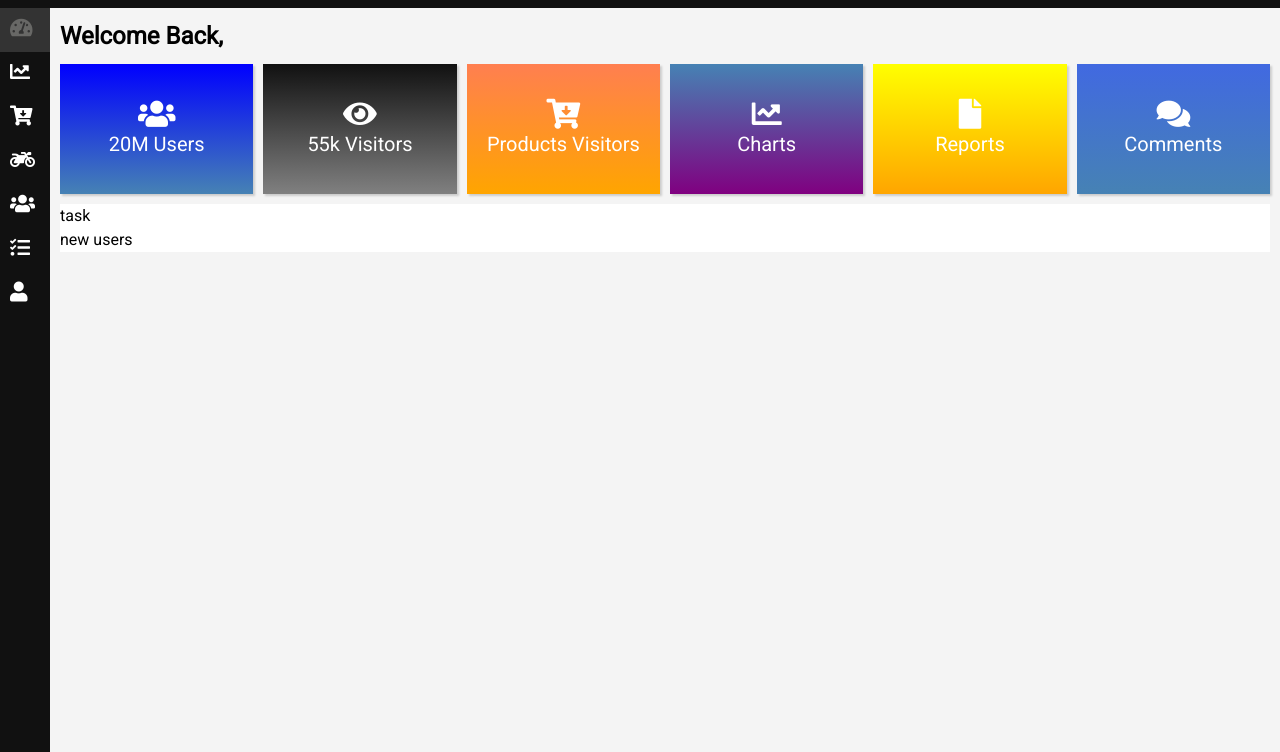
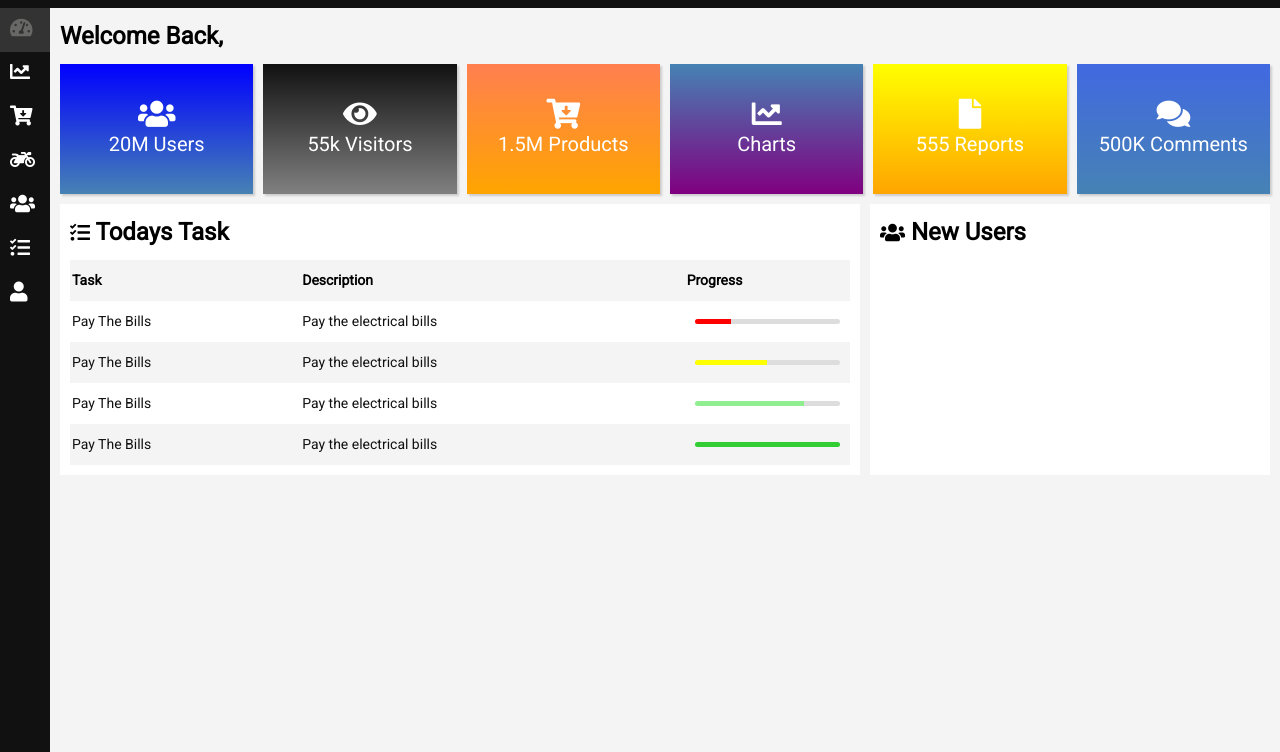
Before and after one commit to RaufAl-hassan/dashboard.github.io, a plain HTML site: page index.html in a window 1280 px wide. Shown: the part 48-800 px from the top of the page. Drawn offline with Linux system fonts and the light colour scheme.

Commit message:
created todays task section

```diff
--- a/css/app.css
+++ b/css/app.css
@@ -29,10 +29,10 @@
   font-size: 3rem !important;
 }
 
-
 .task-new-users {
   display: grid;
-
+  grid-template-columns: 8fr 4fr;
+  grid-gap: 1rem;
 }
 
 @media (max-width: 76.8rem) {
@@ -62,6 +62,17 @@
   .main-main .main-main-content .shop-details-content article i {
     font-size: 2.5rem !important;
   }
+
+  .task-new-users {
+    display: grid;
+    grid-template-columns: 1fr;
+    grid-gap: 1rem;
+  }
+
+  .task-new-users .new-users  {
+
+  }
 }
 
-@media only screen and (max-width: 30rem) {}
+@media only screen and (max-width: 30rem) {
+}
--- a/css/utility.css
+++ b/css/utility.css
@@ -23,6 +23,7 @@ body {
   font: normal 1.6rem/1.5 "Roboto", sans-serif;
   background: var(--lightColor);
   width: 100vw;
+  overflow-x: hidden;
 }
 
 ul {
@@ -32,6 +33,10 @@ ul {
 a {
   text-decoration: none;
   color: var(--blackColor);
+}
+
+img {
+  width: 100%;
 }
 
 .main-header {
@@ -83,7 +88,7 @@ a {
   overflow: hidden;
 }
 
-.main-navbar .right-nav-item>.profile {
+.main-navbar .right-nav-item > .profile {
   /* background: var(--lightColor); */
   padding: 0.5rem 1rem;
   border-radius: 1.6rem;
@@ -97,7 +102,7 @@ a {
   display: none;
 }
 
-.main-navbar .right-nav-item li:hover>ul {
+.main-navbar .right-nav-item li:hover > ul {
   display: block;
 }
 
@@ -110,7 +115,6 @@ a {
   background: #111;
   z-index: 1000;
   color: var(--whiteColor);
-
 }
 
 .main-aside a {
@@ -127,7 +131,6 @@ a {
   width: 20rem;
 }
 
-
 .main-aside ul li span {
   transition: opacity 1s linear;
   display: none;
@@ -139,16 +142,16 @@ a {
   opacity: 1;
 }
 
-.main-aside ul li>ul {
+.main-aside ul li > ul {
   display: none;
 }
 
-.main-aside-animate ul li>ul {
+.main-aside-animate ul li > ul {
   margin-left: 1.5rem;
   display: none;
 }
 
-.main-aside ul li ul>li {
+.main-aside ul li ul > li {
   padding: 0.5rem 0;
 }
 
@@ -165,8 +168,6 @@ a {
   background: var(--blackColor) !important;
   padding: 1rem 2rem !important;
 }
-
-
 
 .d-flex {
   display: flex;
@@ -224,7 +225,6 @@ a {
   display: none;
 }
 
-
 .bg-purple {
   background: linear-gradient(steelblue, purple) !important;
   color: #fff;
@@ -255,7 +255,6 @@ a {
   color: #fff;
 }
 
-
 .active {
   background: #333;
 }
@@ -264,27 +263,96 @@ a {
   color: #686866;
 }
 
+.table {
+  margin: 0;
+  padding: 0;
+  border-collapse: collapse;
+  font-size: 1.4rem;
+  width: 100%;
+  overflow: hidden;
+}
 
+.table thead > tr {
+  background: var(--lightColor);
+  text-align: left;
+}
+
+.table th {
+  font-weight: bold;
+}
+
+.table th,
+.table td {
+  padding: 1rem 0.2rem;
+}
+
+.table tr:nth-child(even) {
+  background: var(--lightColor);
+}
+
+.table tbody tr:hover {
+  background: #ccc;
+}
+
+.table td a {
+  display: block;
+}
 
 .card {
   background: var(--whiteColor);
   height: 100%;
+  border-radius: 0.2rem 0.2rem 0.2rem #ccc;
+}
+
+/* progress */
+.progress {
+  width: 90%;
+  margin: 0 auto;
+  height: 0.5rem;
+  border-radius: 1.6rem;
+  background: #ddd;
+}
+
+.load-25 {
+  background: linear-gradient(to right, red 25%, #ddd 25%, #ddd);
+}
+.load-50 {
+  background: linear-gradient(to right, yellow 50%, #ddd 50%, #ddd);
+}
+.load-75 {
+  background: linear-gradient(to right, lightgreen 75%, #ddd 75%, #ddd);
+}
+.load-100 {
+  background: linear-gradient(to right, limegreen 100%, #ddd 100%);
+}
+
+.list-group {
+}
+
+.width-5 {
+  width: 2.5rem !important;
+}
+
+.d-none {
+  display: none;
 }
 
 @media (max-width: 76.8rem) {
-
-  .d-none {
+  .d-sm-none {
     display: none;
   }
 
   .d-block {
     display: block;
   }
-
 }
 
 @media only screen and (max-width: 30rem) {
   html {
     font-size: 7px;
   }
+
+  .d-xs-none {
+    display: none;
+  }
 }
--- a/index.html
+++ b/index.html
@@ -1,11 +1,13 @@
 <!DOCTYPE html>
 <html lang="en">
-
   <head>
     <meta charset="UTF-8" />
     <meta name="viewport" content="width=device-width, initial-scale=1.0" />
     <!-- google fonts -->
-  <link href="https://fonts.googleapis.com/css2?family=Roboto&family=Roboto+Mono&display=swap" rel="stylesheet" />
+    <link
+      href="https://fonts.googleapis.com/css2?family=Roboto&family=Roboto+Mono&display=swap"
+      rel="stylesheet"
+    />
     <!-- custom css -->
     <link rel="stylesheet" href="./css/all.min.css" />
     <link rel="stylesheet" href="./css/utility.css" />
@@ -17,11 +19,13 @@
     <!-- header -->
     <header class="main-header">
       <!-- left nav-item-->
-    <nav class="main-navbar d-flex justify-content-between align-items-center px-1">
+      <nav
+        class="main-navbar d-flex justify-content-between align-items-center px-1"
+      >
         <div class="left-nav-item d-flex align-items-center">
           <i class="fa fa-bars hamburger-icon text-grey"></i>
           <h2 class="p-1">
-          <a href=""><i class="fa fa-cogs d-none"></i>Dashboard</a>
+            <a href=""><i class="fa fa-cogs d-sm-none"></i>Dashboard</a>
           </h2>
         </div>
         <!-- end left nav-item-->
@@ -29,9 +33,12 @@
         <ul class="d-flex right-nav-item align-items-center">
           <li title="message">
             <div class="text-grey">
-            <span><i class="fa fa-envelope "><span
-                  class="message d-flex align-items-center justify-content-center"></span></i></span><span
-              class="d-none">Message</span>
+              <span
+                ><i class="fa fa-envelope"
+                  ><span
+                    class="message d-flex align-items-center justify-content-center"
+                  ></span></i></span
+              ><span class="d-sm-none">Message</span>
             </div>
             <ul class="p-1">
               <li><i class="fa fa-user"></i> New Order</li>
@@ -41,16 +48,17 @@
             </ul>
           </li>
           <li class="text-grey" title="settings">
-          <i class="fa fa-cog"></i><span class="d-none">Settings</span>
+            <i class="fa fa-cog"></i><span class="d-sm-none">Settings</span>
           </li>
           <li title="profile" class="profile text-grey">
-          <i class="fa fa-user"></i><span class="d-none"> Abdul Rauf Alhassan</span>
+            <i class="fa fa-user"></i
+            ><span class="d-sm-none"> Abdul Rauf Alhassan</span>
             <i class="fa fa-chevron-down"></i>
             <ul class="p-1">
               <li class="d-block d-lg-none">
                 <a href=""><i class="fa fa-user"></i> Abdul Rauf Alhassan</a>
               </li>
-            <li class="d-none">
+              <li class="d-sm-none">
                 <a href=""><i class="fa fa-user"></i> Profile</a>
               </li>
               <li>
@@ -70,15 +78,20 @@
     <aside class="main-aside">
       <ul>
         <li class="active" title="Dashboard">
-        <a href=""><i class="fa fa-tachometer-alt"></i>
-          <span>Dashboard <i class="fa fa-chevron-right"></i></span></a>
+          <a href=""
+            ><i class="fa fa-tachometer-alt"></i>
+            <span>Dashboard <i class="fa fa-chevron-right"></i></span
+          ></a>
         </li>
         <li title="Charts">
-        <a href=""><i class="fa fa-chart-line"></i>
-          <span> Charts <i class="fa fa-chevron-right"></i></span></a>
+          <a href=""
+            ><i class="fa fa-chart-line"></i>
+            <span> Charts <i class="fa fa-chevron-right"></i></span
+          ></a>
         </li>
         <li class="aside-sub-links-wrapper" title="Product">
-        <i class="fa fa-cart-arrow-down"></i><span>Products <i class="fa fa-chevron-down"></i></span>
+          <i class="fa fa-cart-arrow-down"></i
+          ><span>Products <i class="fa fa-chevron-down"></i></span>
           <ul class="aside-sub-links">
             <li>
               <a href=""><i class="fa fa-caret-right"></i> View Product</a>
@@ -138,8 +151,10 @@
           </ul>
         </li>
         <li title="Profile">
-        <a href=""><i class="fa fa-user"></i>
-          <span>Profile <i class="fa fa-chevron-right"></i></span></a>
+          <a href=""
+            ><i class="fa fa-user"></i>
+            <span>Profile <i class="fa fa-chevron-right"></i></span
+          ></a>
         </li>
       </ul>
     </aside>
@@ -152,40 +167,52 @@
           <h2 class="mb-1">Welcome Back,</h2>
           <div class="shop-details-content">
             <a href="" class="card bg-blue">
-            <article class="text-center  p-1 d-flex d-column align-items-center justify-content-center">
+              <article
+                class="text-center p-1 d-flex d-column align-items-center justify-content-center"
+              >
                 <i class="fa fa-users"></i>
                 <div>20M Users</div>
               </article>
             </a>
             <a href="" class="card bg-black">
-            <article class="text-center  p-1 d-flex d-column align-items-center justify-content-center">
+              <article
+                class="text-center p-1 d-flex d-column align-items-center justify-content-center"
+              >
                 <i class="fa fa-eye"></i>
                 <div>55k Visitors</div>
               </article>
             </a>
             <a href="" class="card bg-orange">
-            <article class="text-center  p-1 d-flex d-column align-items-center justify-content-center">
+              <article
+                class="text-center p-1 d-flex d-column align-items-center justify-content-center"
+              >
                 <i class="fa fa-cart-arrow-down"></i>
-              <div>Products Visitors</div>
+                <div>1.5M Products</div>
               </article>
             </a>
             <a href="" class="card bg-purple">
-            <article class="text-center  p-1 d-flex d-column align-items-center justify-content-center">
+              <article
+                class="text-center p-1 d-flex d-column align-items-center justify-content-center"
+              >
                 <i class="fa fa-chart-line"></i>
                 <div>Charts</div>
               </article>
             </a>
 
             <a href="" class="card bg-indigo">
-            <article class="text-center  p-1 d-flex d-column align-items-center justify-content-center">
+              <article
+                class="text-center p-1 d-flex d-column align-items-center justify-content-center"
+              >
                 <i class="fa fa-file"></i>
-              <div>Reports</div>
+                <div>555 Reports</div>
               </article>
             </a>
             <a href="" class="card bg-steelbue">
-            <article class="text-center  p-1 d-flex d-column align-items-center justify-content-center">
+              <article
+                class="text-center p-1 d-flex d-column align-items-center justify-content-center"
+              >
                 <i class="fa fa-comments"></i>
-              <div>Comments</div>
+                <div>500K Comments</div>
               </article>
             </a>
           </div>
@@ -193,17 +220,64 @@
         <!-- end shop detials  -->
         <!-- task new user section -->
         <div class="task-new-users mb-1">
-        <section class="task card">
-          task
+          <section class="task card p-1">
+            <h2 class="mb-1"><i class="fa fa-tasks fa-2x"></i> Todays Task</h2>
+            <table class="table p-1">
+              <thead>
+                <tr>
+                  <th>Task</th>
+                  <th class="d-xs-none">Description</th>
+                  <th>Progress</th>
+                </tr>
+              </thead>
+              <tbody>
+                <tr>
+                  <td><a href="">Pay The Bills</a></td>
+                  <td class="d-xs-none">
+                    <a href="">Pay the electrical bills</a>
+                  </td>
+                  <td>
+                    <a href=""><div class="progress load-25"></div></a>
+                  </td>
+                </tr>
+                <tr>
+                  <td><a href="">Pay The Bills</a></td>
+                  <td class="d-xs-none">
+                    <a href="">Pay the electrical bills</a>
+                  </td>
+                  <td>
+                    <a href=""><div class="progress load-50"></div></a>
+                  </td>
+                </tr>
+                <tr>
+                  <td><a href="">Pay The Bills</a></td>
+                  <td class="d-xs-none">
+                    <a href="">Pay the electrical bills</a>
+                  </td>
+                  <td>
+                    <a href=""><div class="progress load-75"></div></a>
+                  </td>
+                </tr>
+                <tr>
+                  <td><a href="">Pay The Bills</a></td>
+                  <td class="d-xs-none">
+                    <a href="">Pay the electrical bills</a>
+                  </td>
+                  <td>
+                    <a href=""><div class="progress load-100"></div></a>
+                  </td>
+                </tr>
+              </tbody>
+            </table>
           </section>
-        <section class="new-users card">
-          new users
+          <section class="new-users card p-1">
+            <h2 class="mb-1"><i class="fa fa-users"></i> New Users</h2>
+            <ul class="list-group"></ul>
           </section>
         </div>
         <!-- end task new user section -->
         <!--chart-->
-      <section>
-      </section>
+        <section></section>
         <!-- end chart -->
       </div>
     </main>
@@ -213,5 +287,4 @@
     <script src="./js/utility.js"></script>
     <script src="./js/app.js"></script>
   </body>
-
 </html>
```
Also changed, not shown: img/profile.png (added). Lines whose indentation alone changed are shown as unchanged.
